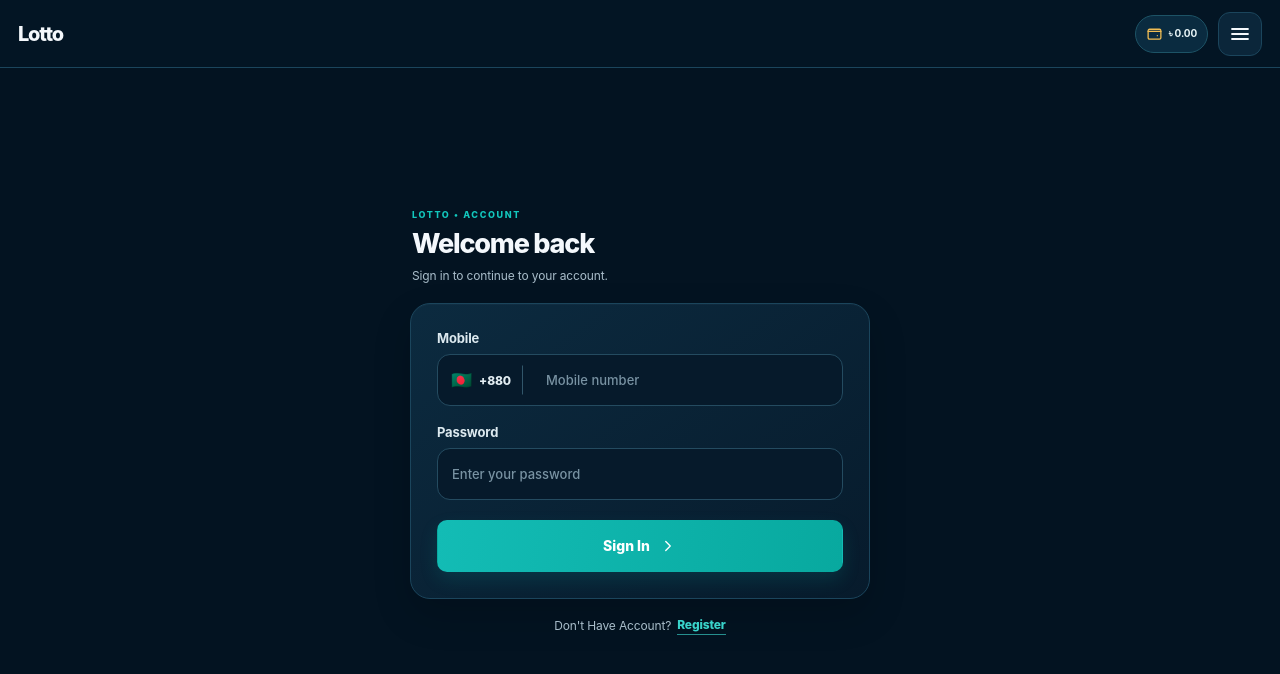
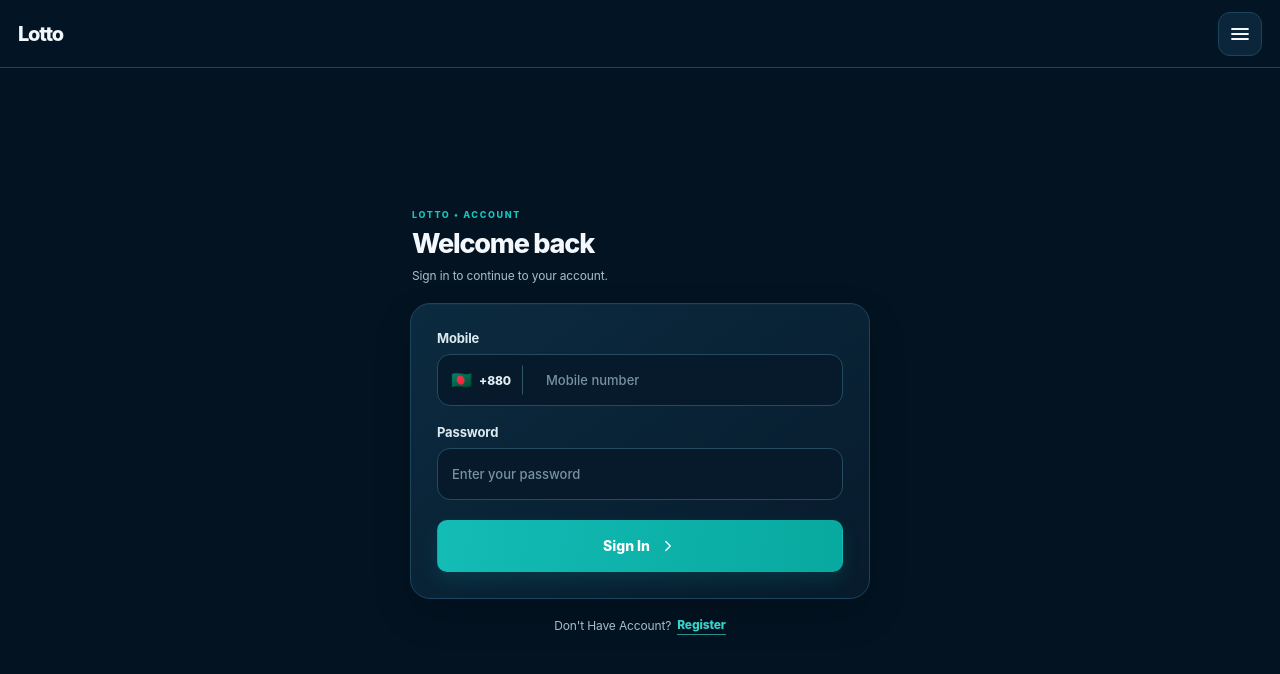
Before and after one commit to rasedulinfinix100-afk/platform, a Next.js app: page /Client/Auth/Login in a window 1280 px wide. Shown: the top 674 px of the page. Built offline with nearby package versions, Linux system fonts and the light colour scheme.

Commit message:
Apply authenticated header and menu visibility rules

```diff
--- a/components/SiteShell.tsx
+++ b/components/SiteShell.tsx
@@ -1,2 +1,40 @@
-import Link from "next/link";import {MenuDrawer} from "./MenuDrawer";import {PremiumIcon} from "./PremiumIcon";import {ProfileFooterLink} from "./ProfileFooterLink";
-export function SiteShell({children}:{children:React.ReactNode}){return <div className="site-shell"><header className="site-header"><Link href="/" className="brand">Lotto</Link><div className="header-actions"><span className="header-balance"><PremiumIcon name="wallet" size={17}/><strong>৳ 0.00</strong></span><MenuDrawer/></div></header><main className="page-wrap">{children}</main><nav className="bottom-nav" aria-label="Main navigation"><Link href="/"><PremiumIcon name="home" size={25}/><span>Home</span></Link><Link href="/Ticket/Chart/"><PremiumIcon name="lottery" size={25}/><span>Ticket</span></Link><Link href="/Ticket/Chack/"><PremiumIcon name="ticket" size={25}/><span>Chack</span></Link><Link href="/Ticket/WinnerResult/"><PremiumIcon name="results" size={25}/><span>Results</span></Link><ProfileFooterLink/></nav></div>}
+"use client";
+
+import Link from "next/link";
+import { MenuDrawer } from "./MenuDrawer";
+import { PremiumIcon } from "./PremiumIcon";
+import { ProfileFooterLink } from "./ProfileFooterLink";
+import { useAuth } from "./AuthProvider";
+
+export function SiteShell({ children }: { children: React.ReactNode }) {
+  const { isAuthenticated, isReady } = useAuth();
+
+  return (
+    <div className="site-shell">
+      <header className="site-header">
+        <Link href="/" className="brand">Lotto</Link>
+        <div className="header-actions">
+          {isReady && isAuthenticated && (
+            <span
+              className="header-balance"
+              title="Demo balance — live wallet balance is not connected yet"
+              aria-label="Demo balance, zero Bangladeshi taka"
+            >
+              <PremiumIcon name="wallet" size={17} />
+              <strong>৳ 0.00 · DEMO</strong>
+            </span>
+          )}
+          <MenuDrawer />
+        </div>
+      </header>
+      <main className="page-wrap">{children}</main>
+      <nav className="bottom-nav" aria-label="Main navigation">
+        <Link href="/"><PremiumIcon name="home" size={25}/><span>Home</span></Link>
+        <Link href="/Ticket/Chart/"><PremiumIcon name="lottery" size={25}/><span>Ticket</span></Link>
+        <Link href="/Ticket/Chack/"><PremiumIcon name="ticket" size={25}/><span>Chack</span></Link>
+        <Link href="/Ticket/WinnerResult/"><PremiumIcon name="results" size={25}/><span>Results</span></Link>
+        <ProfileFooterLink />
+      </nav>
+    </div>
+  );
+}
```
